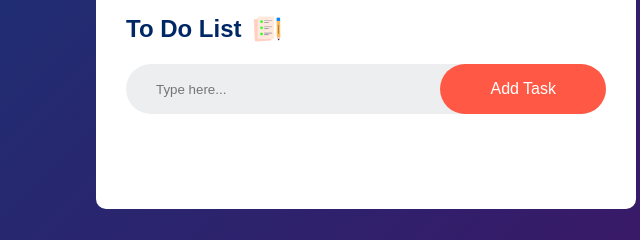
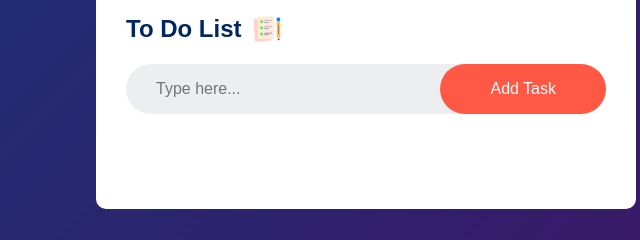
Before and after one commit to yuvrajsinghgit/sakura, a plain HTML site: page index.html in a window 1280 px wide. Shown: the part 136-376 px from the top of the page, 274-914 px from the left. Drawn offline with Linux system fonts and the light colour scheme.

Commit message:
changed text size on textbox for safari zoom issue

```diff
--- a/style.css
+++ b/style.css
@@ -47,7 +47,7 @@ input{
     outline:none;
     background:transparent;
     padding: 10px;
-    font-weight:14px;
+    font-size: 16px;
 }
 button{
     border:none;
```
